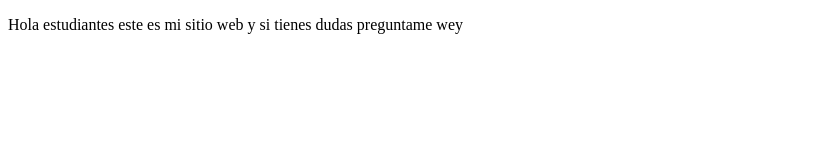
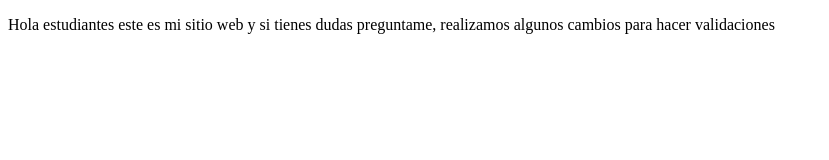
Before and after one commit to Nicolaszap/proyectoDemoPrework, a plain HTML site: page index.html in a window 1280 px wide. Shown: the whole page, without its empty margins (0-829 px from the left). Drawn offline with Linux system fonts and the light colour scheme.

Commit message:
Primeras modificaciones

```diff
--- a/index.html
+++ b/index.html
@@ -8,7 +8,7 @@
 </head>
 <body>
 <p>
-    Hola estudiantes este es mi sitio web y si tienes dudas preguntame wey
+    Hola estudiantes este es mi sitio web y si tienes dudas preguntame, realizamos algunos cambios para hacer validaciones
 </p>
 </body>
 </html>
```
